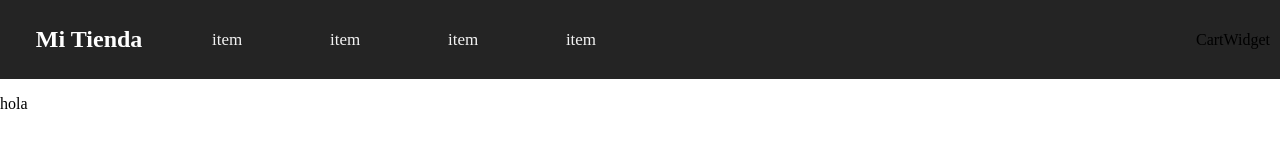
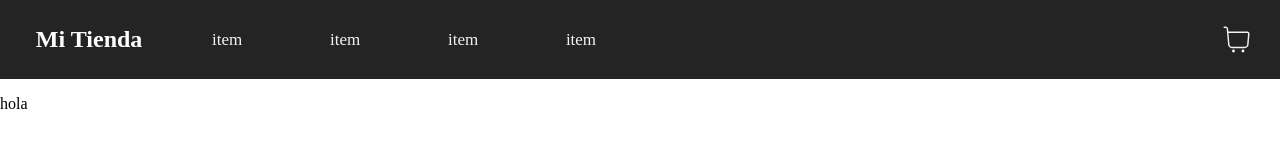
Before and after one commit to tomas-tissera/Coder-House-Landing, a React (Vite) app in the folder Landing Coder House/: page / in a window 1280 px wide. Shown: the top 160 px of the page. Built offline with nearby package versions, Linux system fonts and the light colour scheme.

Commit message:
se agrego carrito icono y styles

```diff
--- a/Landing Coder House/package.json
+++ b/Landing Coder House/package.json
@@ -14,7 +14,8 @@
     "mdb-react-ui-kit": "^8.0.0",
     "react": "^18.3.1",
     "react-bootstrap": "^2.10.4",
-    "react-dom": "^18.3.1"
+    "react-dom": "^18.3.1",
+    "react-icons": "^5.3.0"
   },
   "devDependencies": {
     "@eslint/js": "^9.9.0",
--- /dev/null
+++ b/Landing Coder House/src/components/CartWidget/CartWidget.module.css
@@ -0,0 +1,11 @@
+.carrito{
+    color: #f2f2f2;
+    font-size: 35px;
+    padding: 12px 16px;
+}
+
+.carrito:hover{
+    background-color: #ddd;
+    border-radius: 50px;
+    color: black;
+}
--- a/Landing Coder House/src/components/CartWidget/index.jsx
+++ b/Landing Coder House/src/components/CartWidget/index.jsx
@@ -1,8 +1,11 @@
 import React from "react"
+import styles from './CartWidget.module.css'
+//Uso de React-Icon para llamar al icono de carrito
+import { CiShoppingCart } from "react-icons/ci";
 function CartWidget() {
   return (
     <>
-      <p>CartWidget</p>
+      <CiShoppingCart className={styles.carrito}/>
     </>
   )
 }
```
Also changed, not shown: 2 other files (tests, documents, lock files or other folders).
